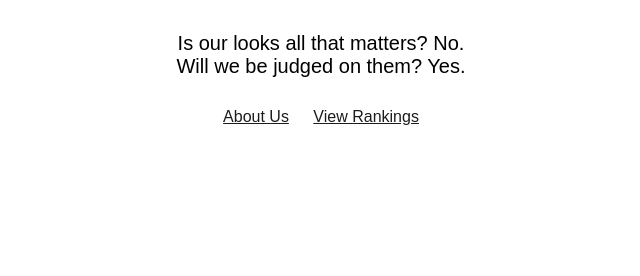
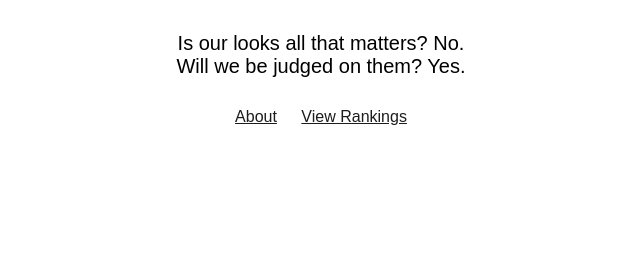
Before and after one commit to Saha3nd/auhofmash.com, a Flask app: page / in a window 1280 px wide. Shown: the part 540-816 px from the top of the page, without its empty margins (319-959 px from the left). Run offline with Flask 3, Linux system fonts and the light colour scheme.

Commit message:
Fix About Button

```diff
--- a/templates/index.html
+++ b/templates/index.html
@@ -45,7 +45,7 @@
 
                 <!-- Remove Elo Reset button and replace with the About Us link -->
                 <!-- <button onclick="resetEloRatings()">Reset Elo Ratings</button> -->
-                <a href="{{ url_for('about_us') }}" class="frame-podium-button">About Us</a>
+                <a href="{{ url_for('about_us') }}" class="frame-podium-button">About</a>
 
                 <!-- Podium button -->
                 <a href="{{ url_for('podium') }}" class="frame-podium-button">View Rankings</a>
```
